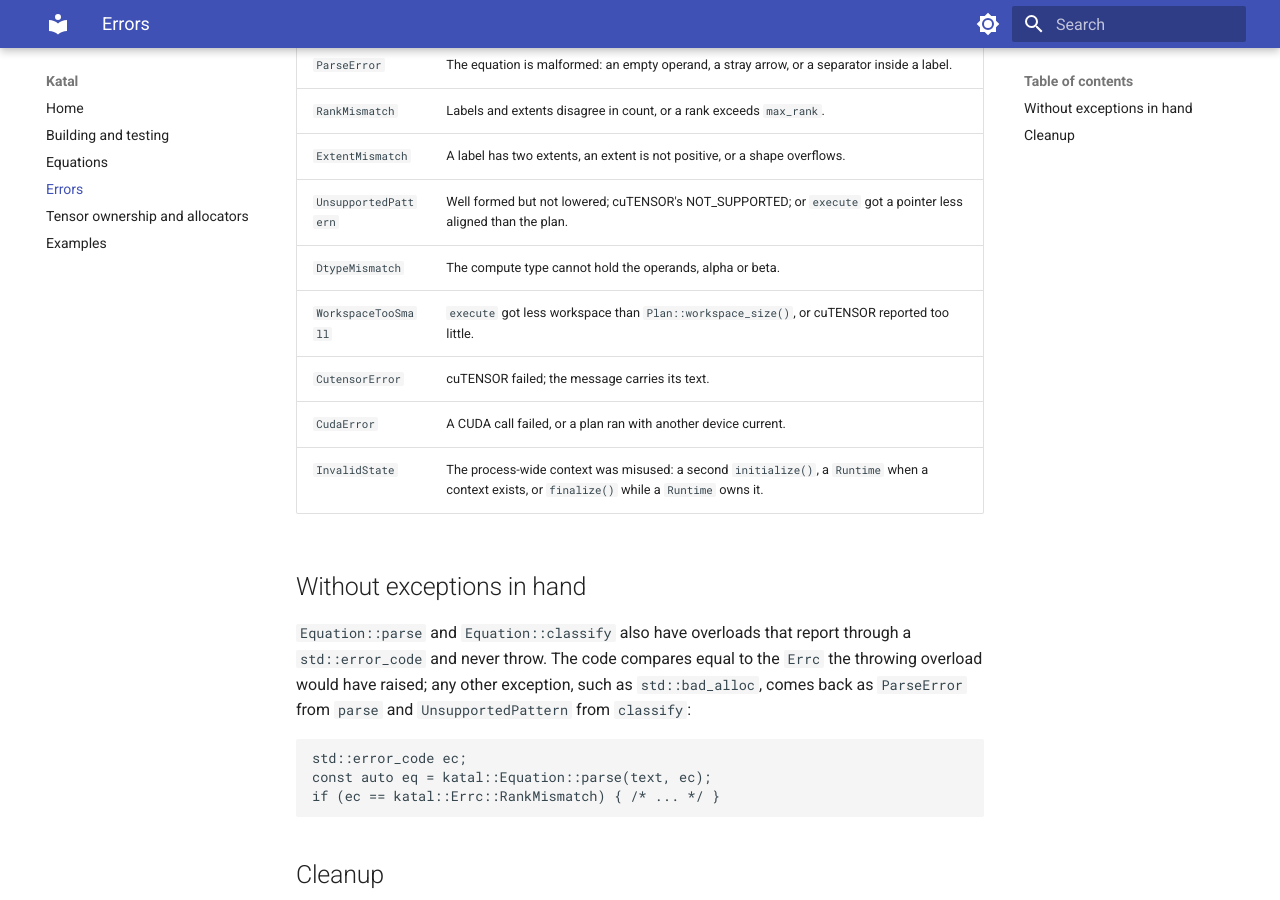
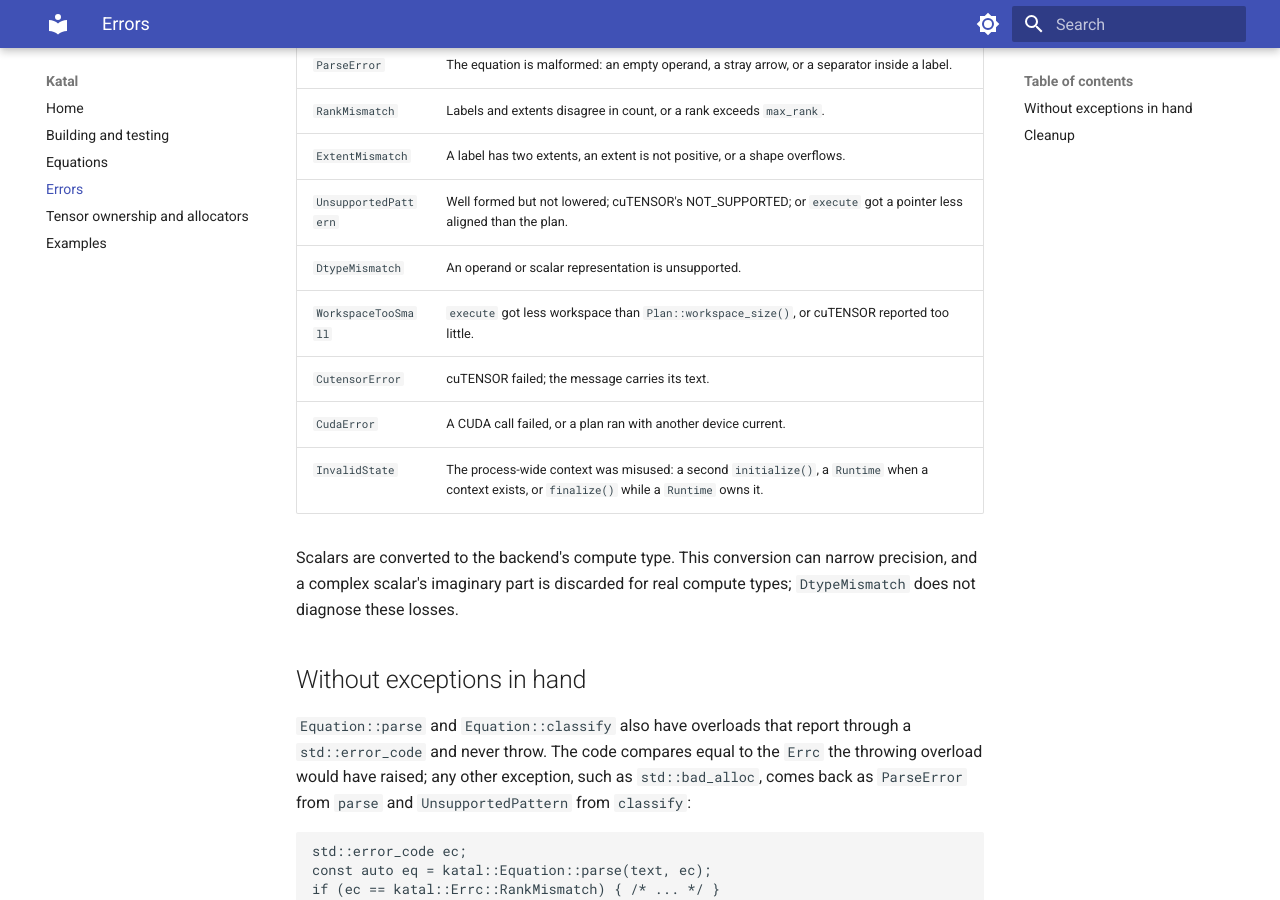
Before and after one commit to ajay-mk/Katal, an MkDocs documentation site: the page built from docs/errors.md, in a window 1280 px wide and 900 px high, scrolled down 502 px. Built offline with MkDocs 1.6.1 and Material for MkDocs 9.7.7, drawn with Linux system fonts in a browser that asks for light colours.

Commit message:
docs: describe scalar conversion limits

```diff
--- a/docs/errors.md
+++ b/docs/errors.md
@@ -23,11 +23,15 @@ try {
 | `RankMismatch`       | Labels and extents disagree in count, or a rank exceeds `max_rank`.     |
 | `ExtentMismatch`     | A label has two extents, an extent is not positive, or a shape overflows. |
 | `UnsupportedPattern` | Well formed but not lowered; cuTENSOR's NOT_SUPPORTED; or `execute` got a pointer less aligned than the plan. |
-| `DtypeMismatch`      | The compute type cannot hold the operands, alpha or beta.               |
+| `DtypeMismatch`      | An operand or scalar representation is unsupported.               |
 | `WorkspaceTooSmall`  | `execute` got less workspace than `Plan::workspace_size()`, or cuTENSOR reported too little. |
 | `CutensorError`      | cuTENSOR failed; the message carries its text.                          |
 | `CudaError`          | A CUDA call failed, or a plan ran with another device current.          |
 | `InvalidState`       | The process-wide context was misused: a second `initialize()`, a `Runtime` when a context exists, or `finalize()` while a `Runtime` owns it. |
+
+Scalars are converted to the backend's compute type. This conversion can narrow
+precision, and a complex scalar's imaginary part is discarded for real compute
+types; `DtypeMismatch` does not diagnose these losses.
 
 ## Without exceptions in hand
 
```
Also changed, not shown: 1 other file.
